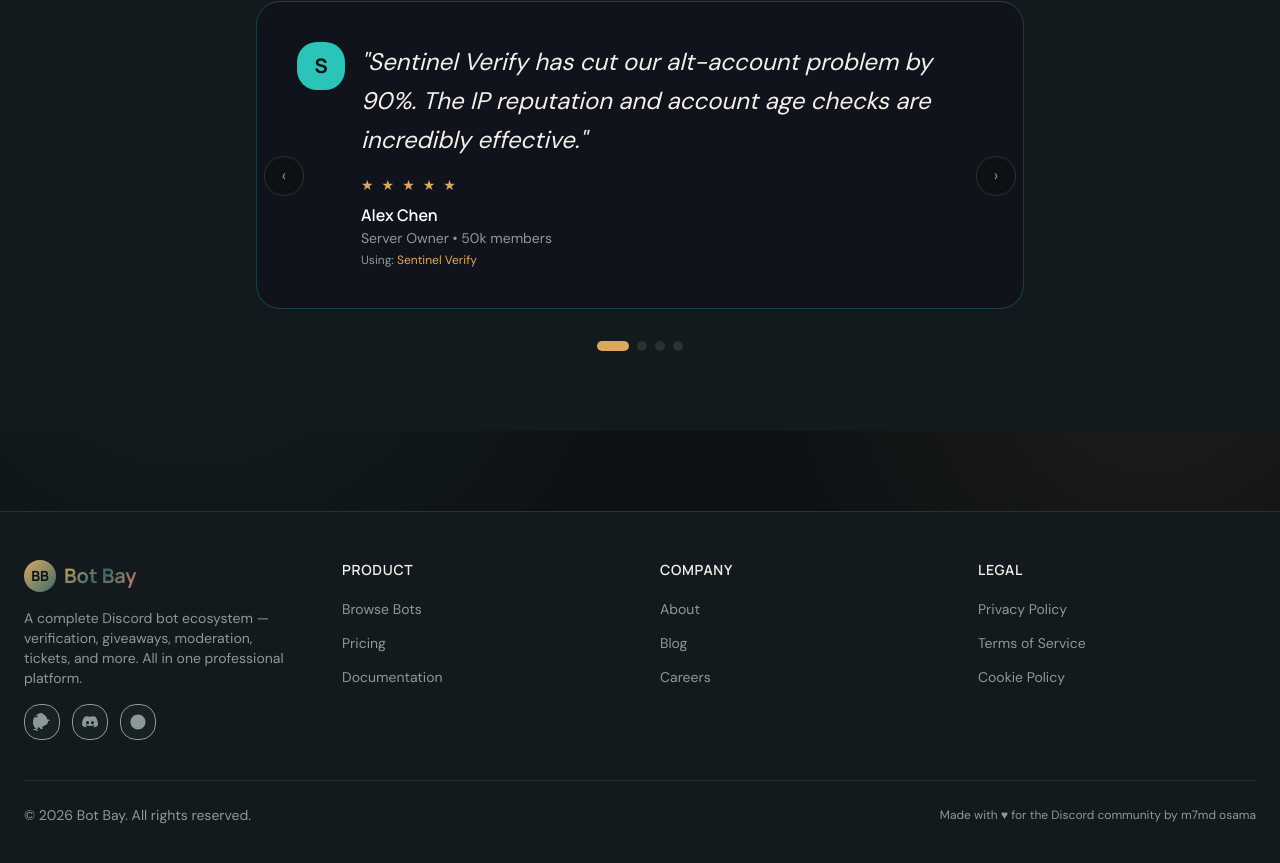
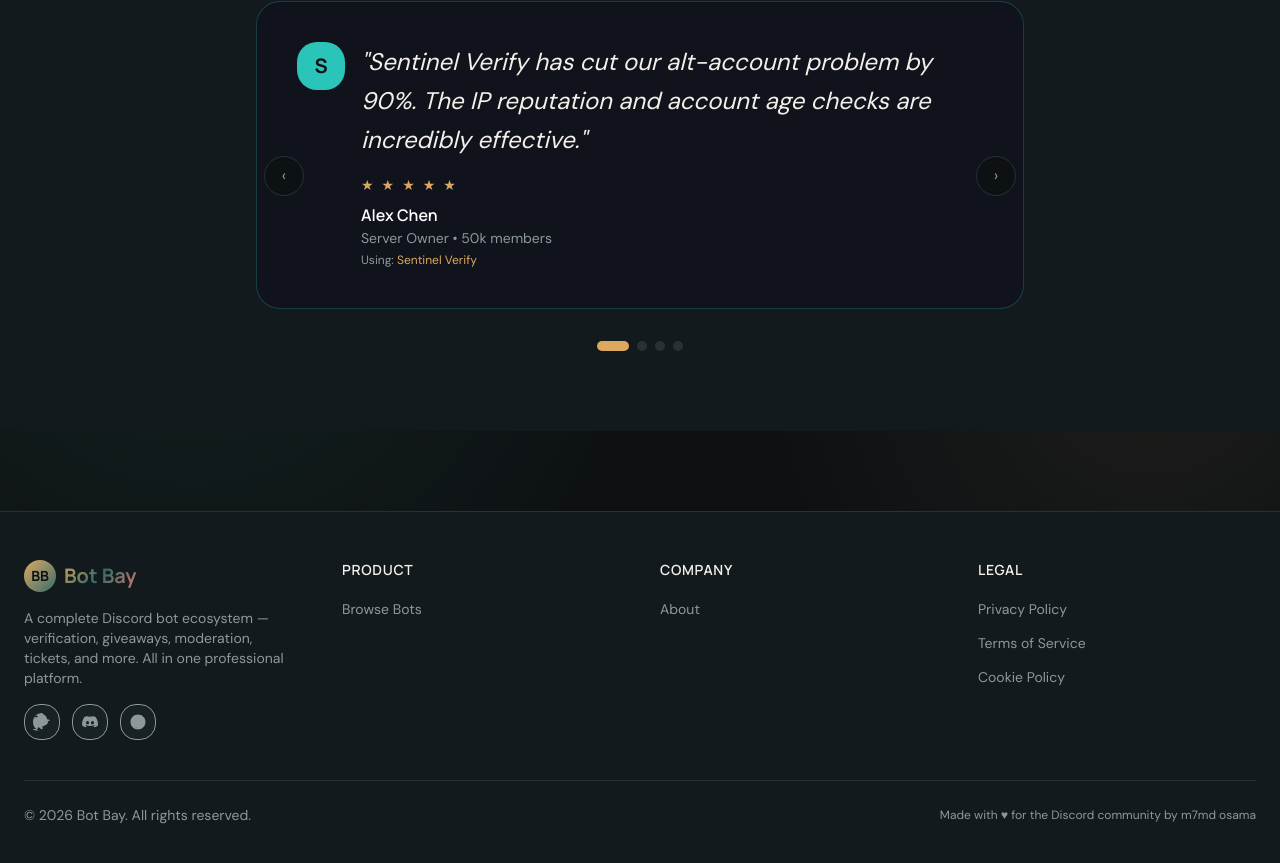
Before and after one commit to m7mdosama1/bot-bay, a Next.js app in the folder apps/web/: page / in a window 1280 px wide. Shown: the part 1339-2202 px from the top of the page. Built offline with nearby package versions, Linux system fonts and the light colour scheme; no server answers; the database is empty.

Commit message:
Update Footer.tsx

```diff
--- a/apps/web/src/components/layout/Footer.tsx
+++ b/apps/web/src/components/layout/Footer.tsx
@@ -4,13 +4,10 @@
 const navigation = {
   product: [
     { name: "Browse Bots", href: "/bots" },
-    { name: "Pricing", href: "/#pricing" },
-    { name: "Documentation", href: "https://github.com/kilo-org/bot-bay#readme" },
   ],
   company: [
     { name: "About", href: "/about" },
-    { name: "Blog", href: "/blog" },
-    { name: "Careers", href: "/careers" },
+
   ],
   legal: [
     { name: "Privacy Policy", href: "/privacy-policy" },
```
